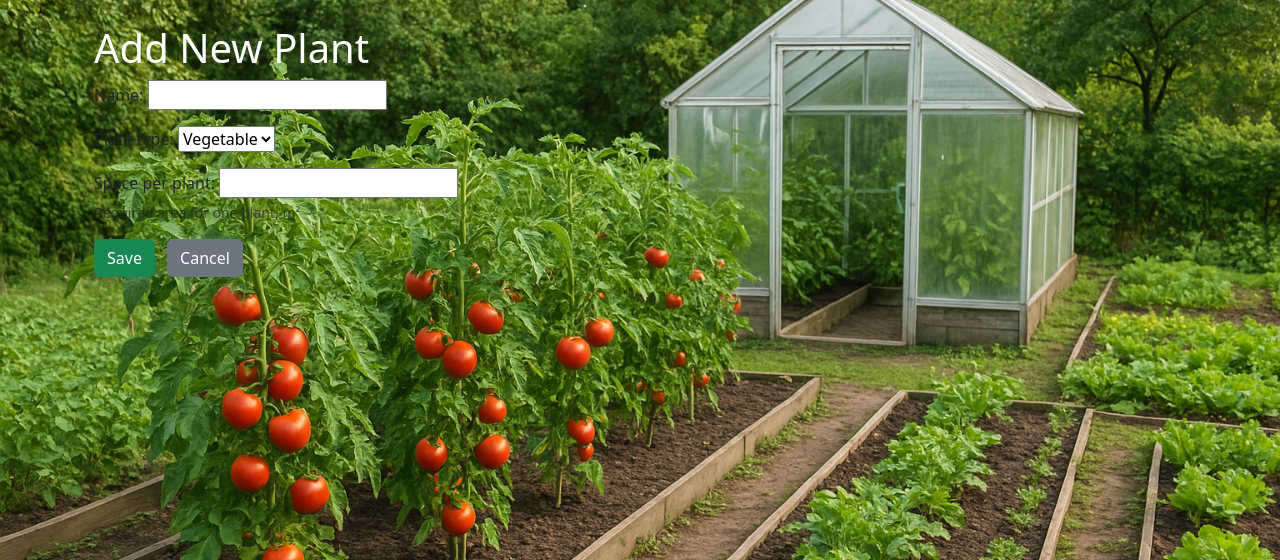
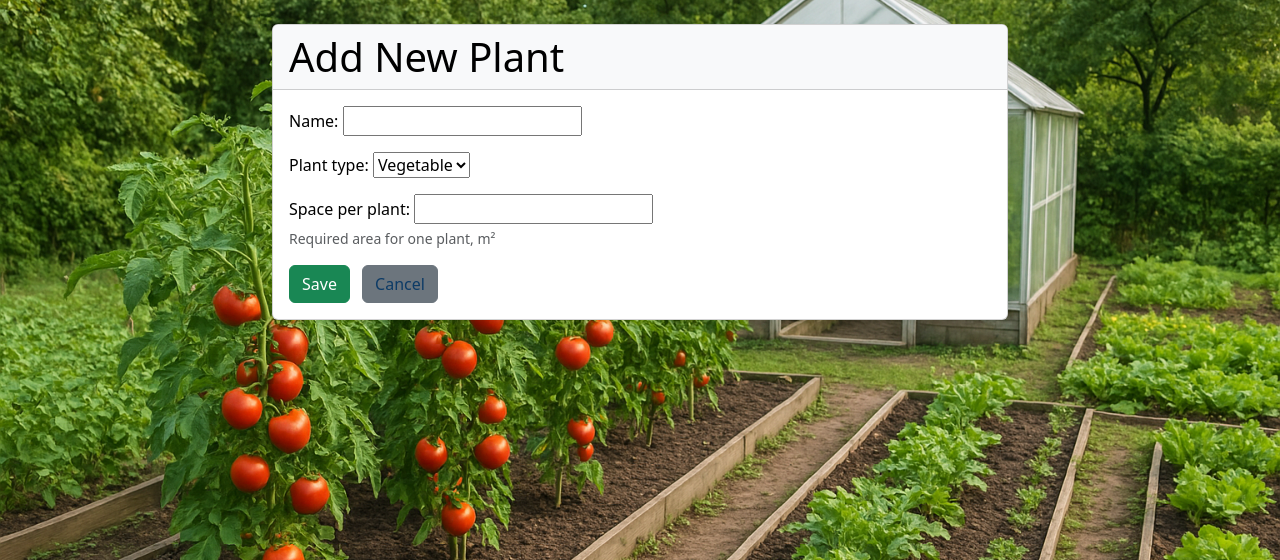
Before and after one commit to VadymKyrylko/HarvestHub, a Django app: page /plants/plants/create/ in a window 1280 px wide. Shown: the part 56-616 px from the top of the page. Run offline with Django 5.2, Linux system fonts and the light colour scheme; some libraries are stand-ins or nearby versions.

Commit message:
Style: - apply Bootstrap card layout and black text to all detail and form templates for better readability

```diff
--- a/static/css/style.css
+++ b/static/css/style.css
@@ -46,6 +46,23 @@ h1, h2, h3, h4, h5, h6 {
     color: #000000 !important;
 }
 
+.object-card,
+.object-card h1,
+.object-card h2,
+.object-card h3,
+.object-card h4,
+.object-card h5,
+.object-card h6,
+.object-card p,
+.object-card li,
+.object-card label,
+.object-card a,
+.object-card input,
+.object-card select,
+.object-card textarea {
+    color: #000000 !important;
+}
+
 .logout-btn-red {
     background-color: #dc3545;
     color: #fff;
@@ -57,3 +74,40 @@ h1, h2, h3, h4, h5, h6 {
     background-color: #a71d2a;
     color: #fff;
 }
+
+.object-card .card-header,
+.object-card .card-body,
+.object-card .card-footer {
+    color: #000 !important;
+}
+
+.object-card h1,
+.object-card h2,
+.object-card h3,
+.object-card h4,
+.object-card h5,
+.object-card h6 {
+    color: #000 !important;
+}
+
+.object-card p,
+.object-card li,
+.object-card label,
+.object-card input,
+.object-card select,
+.object-card textarea {
+    color: #000 !important;
+}
+
+.object-card a {
+    color: #0d3b66 !important;
+}
+.object-card a:hover {
+    color: #083456 !important;
+}
+
+.task-filters label,
+.task-filters small,
+.task-filters strong {
+    color: #ffffff !important;
+}
--- a/templates/plants/plant/plant_form.html
+++ b/templates/plants/plant/plant_form.html
@@ -1,15 +1,28 @@
 {% extends "base.html" %}
 
+{% block title %}
+  {{ view.object.pk|yesno:"Edit Plant,Add New Plant" }}
+{% endblock %}
+
 {% block content %}
-  <div class="container mt-4">
-    <h1>{{ view.object.pk|yesno:"Edit Plant,Add New Plant" }}</h1>
-    <form method="post">
-      {% csrf_token %}
+  <div class="row justify-content-center mt-4">
+    <div class="col-md-8">
+      <div class="card shadow-sm object-card">
+        <div class="card-header bg-light">
+          <h1 class="mb-0">
+            {{ view.object.pk|yesno:"Edit Plant,Add New Plant" }}
+          </h1>
+        </div>
+        <div class="card-body">
+          <form method="post">
+            {% csrf_token %}
+            {% include "includes/form_fields.html" with form=form %}
 
-      {% include "includes/form_fields.html" with form=form %}
-
-      <button type="submit" class="btn btn-success">Save</button>
-      <a href="{% url 'plants:plant_list' %}" class="btn btn-secondary ms-2">Cancel</a>
-    </form>
+            <button type="submit" class="btn btn-success me-2">Save</button>
+            <a href="{% url 'plants:plant_list' %}" class="btn btn-secondary">Cancel</a>
+          </form>
+        </div>
+      </div>
+    </div>
   </div>
 {% endblock %}
--- a/templates/tasks/task_list.html
+++ b/templates/tasks/task_list.html
@@ -6,7 +6,7 @@
 
     <a href="{% url 'tasks:task_add' %}" class="btn btn-primary mb-3">Add New Task</a>
 
-    <form method="get" class="row g-3 mb-4">
+    <form method="get" class="row g-3 mb-4 task-filters">
       {% for field in filter.form %}
         <div class="col-md-3">
           <label for="{{ field.id_for_label }}">{{ field.label }}</label>
```
Also changed, not shown: templates/materials/material_detail.html (+17 -5 lines), templates/materials/material_form.html (+22 -9 lines), templates/plants/gardenbed/bed_detail.html (+17 -4 lines), templates/plants/gardenbed/bed_form.html (+17 -4 lines), templates/plants/plant/plant_detail.html (+18 -10 lines), templates/plants/section/section_detail.html (+16 -6 lines), templates/plants/section/section_form.html (+22 -9 lines), templates/tasks/task_detail.html (+20 -16 lines), templates/tools/tool_form.html (+22 -9 lines).
